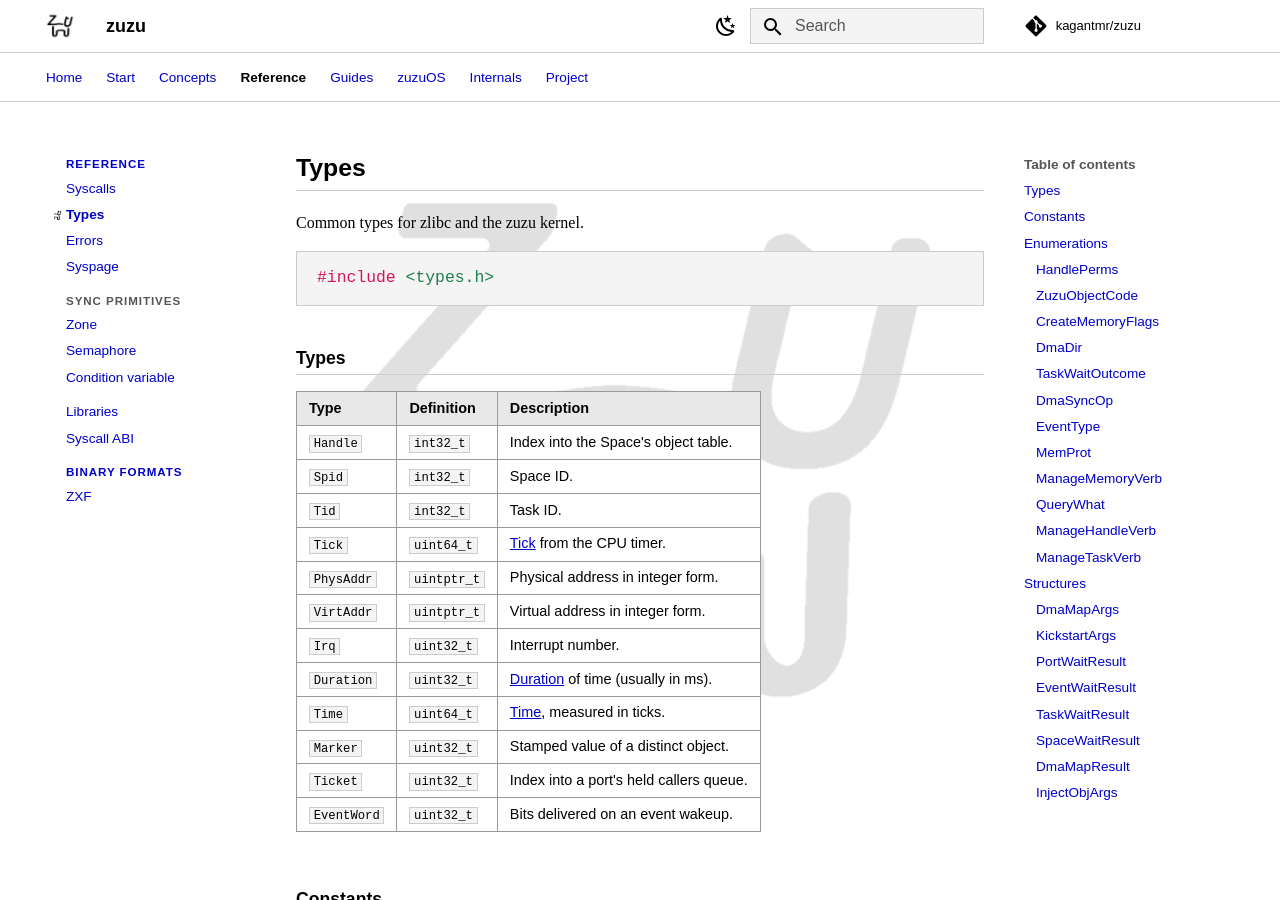
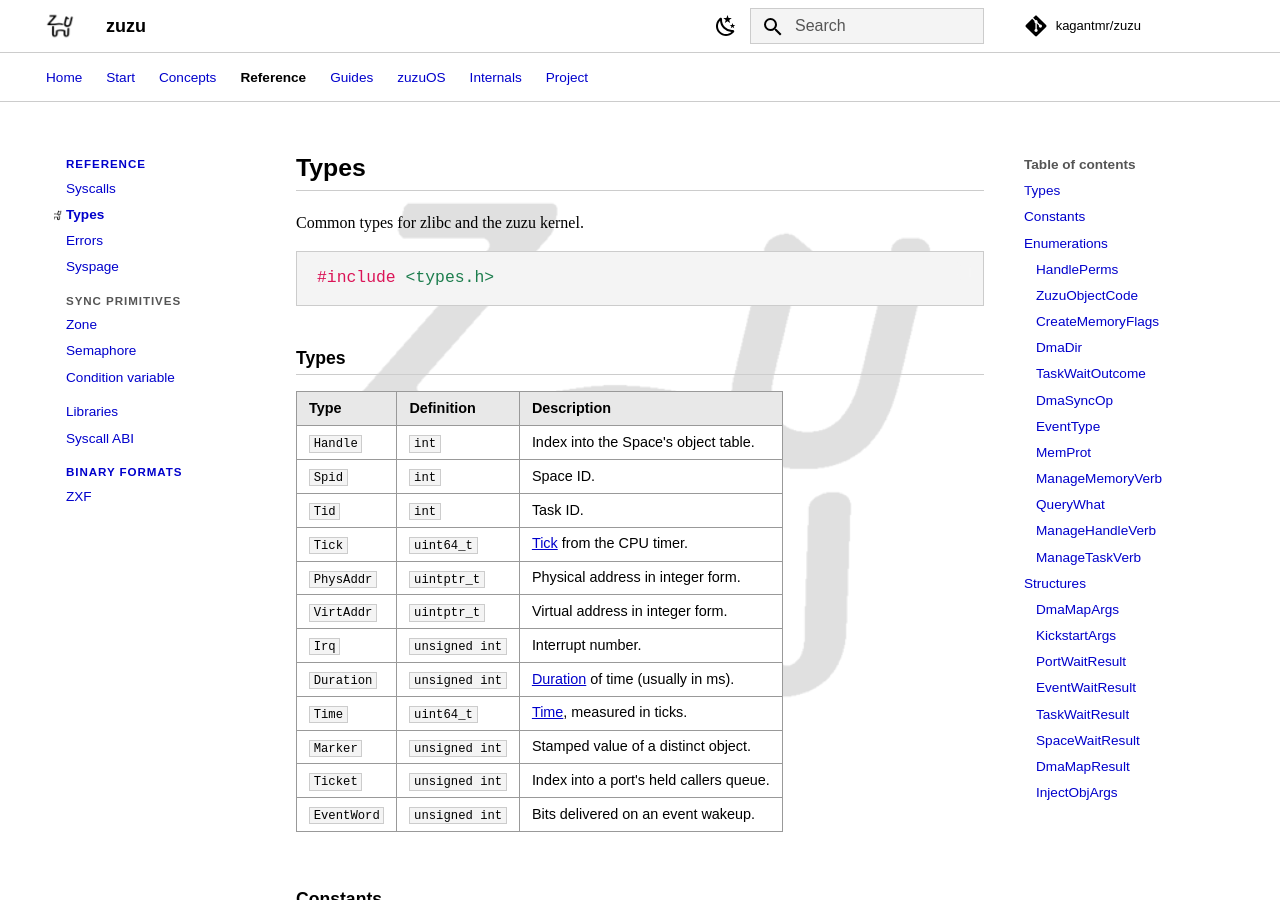
Before and after one commit to kagantmr/zuzu-docs, an MkDocs documentation site: the page built from docs/reference/types.md, in a window 1280 px wide and 900 px high. Built offline with MkDocs 1.6.1 and Material for MkDocs 9.7.7, drawn with Linux system fonts in a browser that asks for light colours; comment, search, counter and statistics services are not loaded; the version menu is left out; some of the changed text lies outside the part shown.

```diff
--- a/docs/reference/types.md
+++ b/docs/reference/types.md
@@ -12,18 +12,18 @@ Common types for zlibc and the zuzu kernel.
 
 | Type | Definition | Description |
 |---|---|---|
-| <a id="handle"></a>`Handle` | `int32_t` | Index into the Space's object table. |
-| <a id="spid"></a>`Spid` | `int32_t` | Space ID. |
-| <a id="tid"></a>`Tid` | `int32_t` | Task ID. |
+| <a id="handle"></a>`Handle` | `int` | Index into the Space's object table. |
+| <a id="spid"></a>`Spid` | `int` | Space ID. |
+| <a id="tid"></a>`Tid` | `int` | Task ID. |
 | <a id="tick"></a>`Tick` | `uint64_t` | [Tick](#tick) from the CPU timer. |
 | <a id="physaddr"></a>`PhysAddr` | `uintptr_t` | Physical address in integer form. |
 | <a id="virtaddr"></a>`VirtAddr` | `uintptr_t` | Virtual address in integer form. |
-| <a id="irq"></a>`Irq` | `uint32_t` | Interrupt number. |
-| <a id="duration"></a>`Duration` | `uint32_t` | [Duration](#duration) of time (usually in ms). |
+| <a id="irq"></a>`Irq` | `unsigned int` | Interrupt number. |
+| <a id="duration"></a>`Duration` | `unsigned int` | [Duration](#duration) of time (usually in ms). |
 | <a id="time"></a>`Time` | `uint64_t` | [Time](#time), measured in ticks. |
-| <a id="marker"></a>`Marker` | `uint32_t` | Stamped value of a distinct object. |
-| <a id="ticket"></a>`Ticket` | `uint32_t` | Index into a port's held callers queue. |
-| <a id="eventword"></a>`EventWord` | `uint32_t` | Bits delivered on an event wakeup. |
+| <a id="marker"></a>`Marker` | `unsigned int` | Stamped value of a distinct object. |
+| <a id="ticket"></a>`Ticket` | `unsigned int` | Index into a port's held callers queue. |
+| <a id="eventword"></a>`EventWord` | `unsigned int` | Bits delivered on an event wakeup. |
 
 ## Constants
 
@@ -217,8 +217,8 @@ Arguments required to map a DMA buffer.
 |---|---|---|
 | `entry` | `void *` | Entry point for the Task. |
 | `sp` | `void *` | Stack point for the Task. Must be mapped. |
-| `r0` | `uint32_t` | First initial register value for the Task. |
-| `r1` | `uint32_t` | Second initial register value for the Task. |
+| `r0` | [`Register`](../internals/arch/arm/include/arch_impl/regs.md#register) | First initial register value for the Task. |
+| `r1` | [`Register`](../internals/arch/arm/include/arch_impl/regs.md#register) | Second initial register value for the Task. |
 
 ### `PortWaitResult` { #portwaitresult }
 
@@ -228,7 +228,7 @@ Return values for WaitOn on a port object.
 |---|---|---|
 | `status` | [`Err`](errors.md#err) | If the wait succeeded, returns ZUZU_OK. If the request was nonblocking and the wait timed out, it returns ERR_TIMEOUT. |
 | `sender` | [`Marker`](#marker) | [Marker](#marker) assigned to the sender's port object. |
-| `xlen` | `uint32_t` | Length of the message. |
+| `xlen` | `size_t` | Length of the message. |
 | `granted` | [`Handle`](#handle) | [Handle](#handle) to a granted object in the receiver's table. |
 
 ### `EventWaitResult` { #eventwaitresult }
@@ -248,7 +248,7 @@ Return values for WaitOn on a task object.
 |---|---|---|
 | `status` | [`Err`](errors.md#err) | If the wait succeeded, returns ZUZU_OK. If the request was nonblocking and the wait timed out, it returns ERR_TIMEOUT. |
 | `outcome` | [`TaskWaitOutcome`](#taskwaitoutcome) | Why the task stopped. |
-| `value` | `int32_t` | If exited gracefully, the task's return code. |
+| `value` | [`Err`](errors.md#err) | If exited gracefully, the task's return code. |
 
 ### `SpaceWaitResult` { #spacewaitresult }
 
@@ -267,7 +267,7 @@ Return values for DmaMap.
 |---|---|---|
 | `status` | [`Err`](errors.md#err) | ZUZU_OK on success, negative on failure. |
 | `bus_addr` | `uintptr_t` | Address as seen by the device. |
-| `id` | `uint32_t` | ID of the mapping, for adoption. |
+| `id` | `size_t` | ID of the mapping, for adoption. |
 
 ### `InjectObjArgs` { #injectobjargs }
 
```
Also changed, not shown: docs/reference/errors.md (+1 -1 lines), docs/reference/lib/string.md (+23 -0 lines), docs/reference/lib/util/zxf.md (+6 -6 lines), docs/reference/syscalls/taskstart.md (+1 -1 lines), docs/reference/syspage.md (+4 -2 lines).
